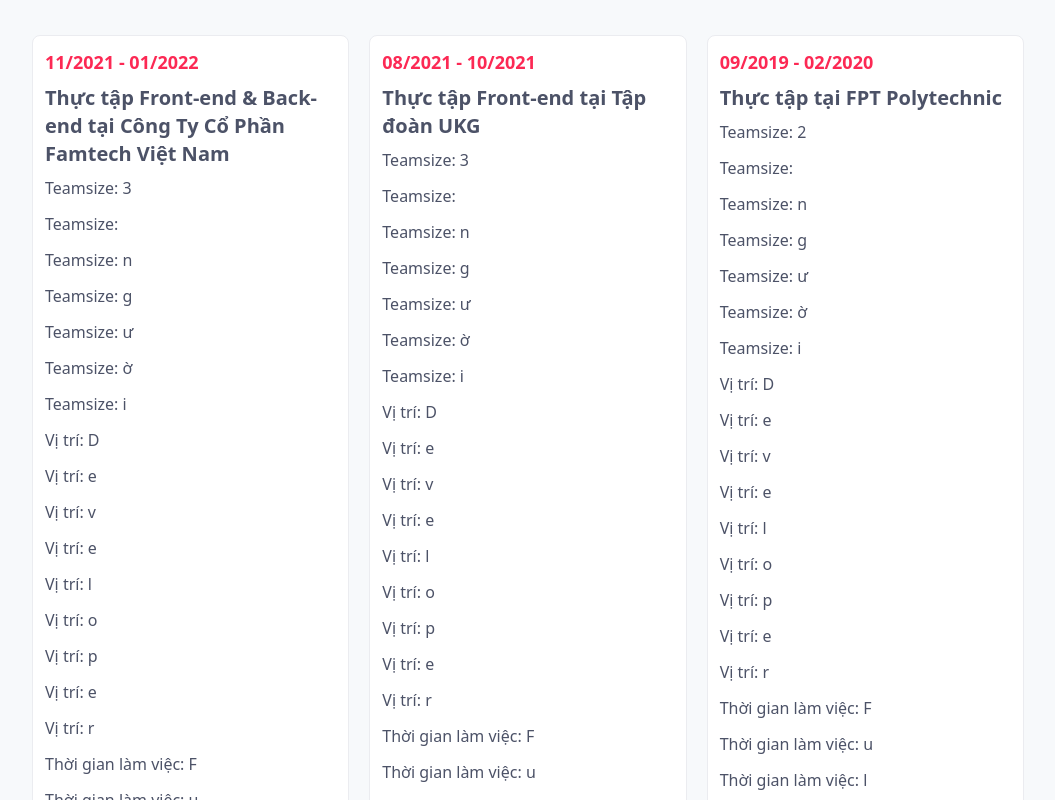
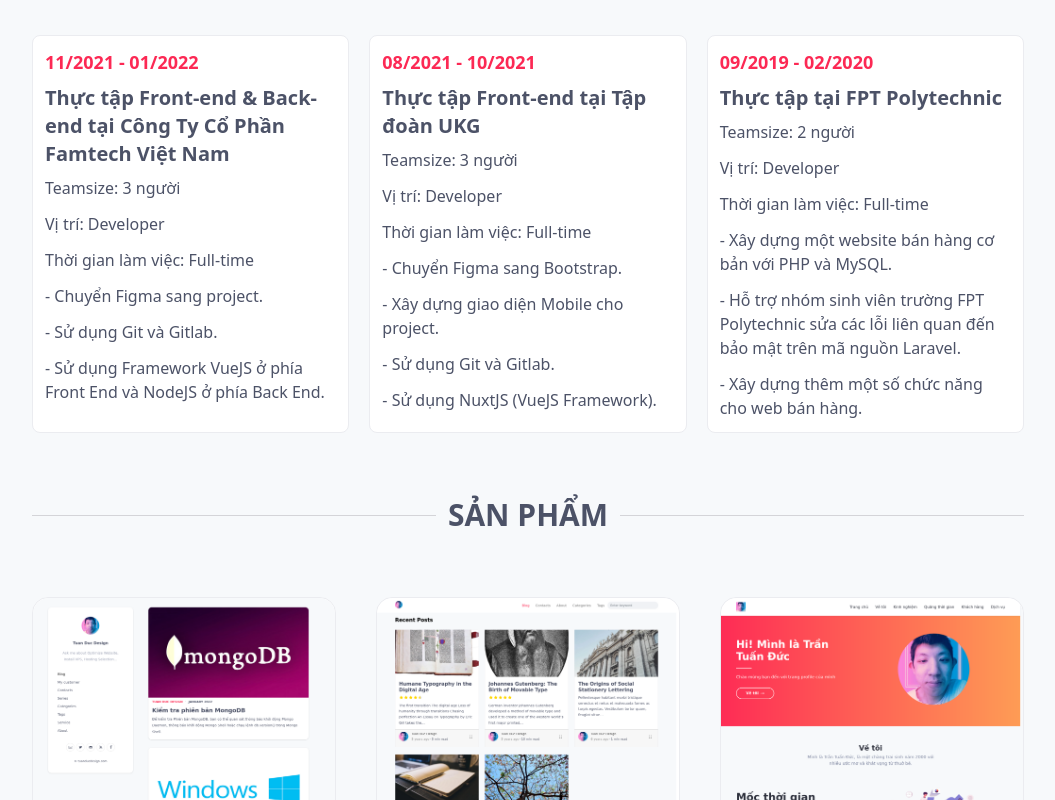
Before and after one commit to tuanductran/cv, a Vue app: page / in a window 1280 px wide. Shown: the part 780-1580 px from the top of the page, without its empty margins (112-1167 px from the left). Built offline with nearby package versions, Linux system fonts and the light colour scheme.

Commit message:
Update index.vue
Fix bug

```diff
--- a/src/views/Experiences/index.vue
+++ b/src/views/Experiences/index.vue
@@ -26,23 +26,14 @@
                   <!-- End Experience title & company -->
 
                   <!-- Experience team size, role, time and task -->
-                  <p
-                     class="mb-3 last:mb-0 text-sm xl:text-base"
-                     v-for="teamsize, k in teamsizes" :key="`teamsize-${ k }`"
-                  >
-                     Teamsize: {{ teamsize }}
+                  <p class="mb-3 last:mb-0 text-sm xl:text-base">
+                     Teamsize: {{ teamsizes }}
                   </p>
-                  <p
-                     class="mb-3 last:mb-0 text-sm xl:text-base"
-                     v-for="role, k in roles" :key="`role-${ k }`"
-                  >
-                     Vị trí: {{ role }}
+                  <p class="mb-3 last:mb-0 text-sm xl:text-base">
+                     Vị trí: {{ roles }}
                   </p>
-<p
-                     class="mb-3 last:mb-0 text-sm xl:text-base"
-                     v-for="time, k in times" :key="`time-${ k }`"
-                  >
-                     Thời gian làm việc: {{ time }}
+                  <p class="mb-3 last:mb-0 text-sm xl:text-base">
+                     Thời gian làm việc: {{ times }}
                   </p>
                   <p
                      class="mb-3 last:mb-0 text-sm xl:text-base"
```
